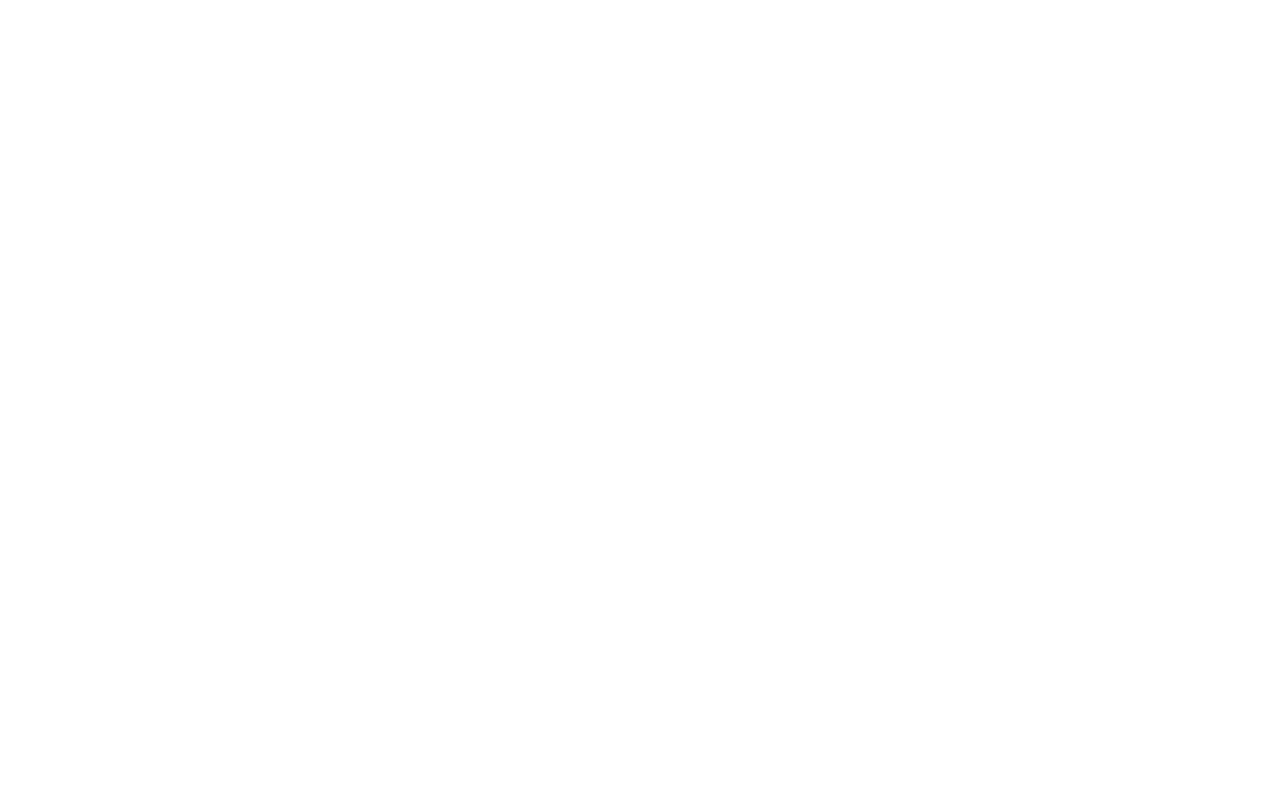
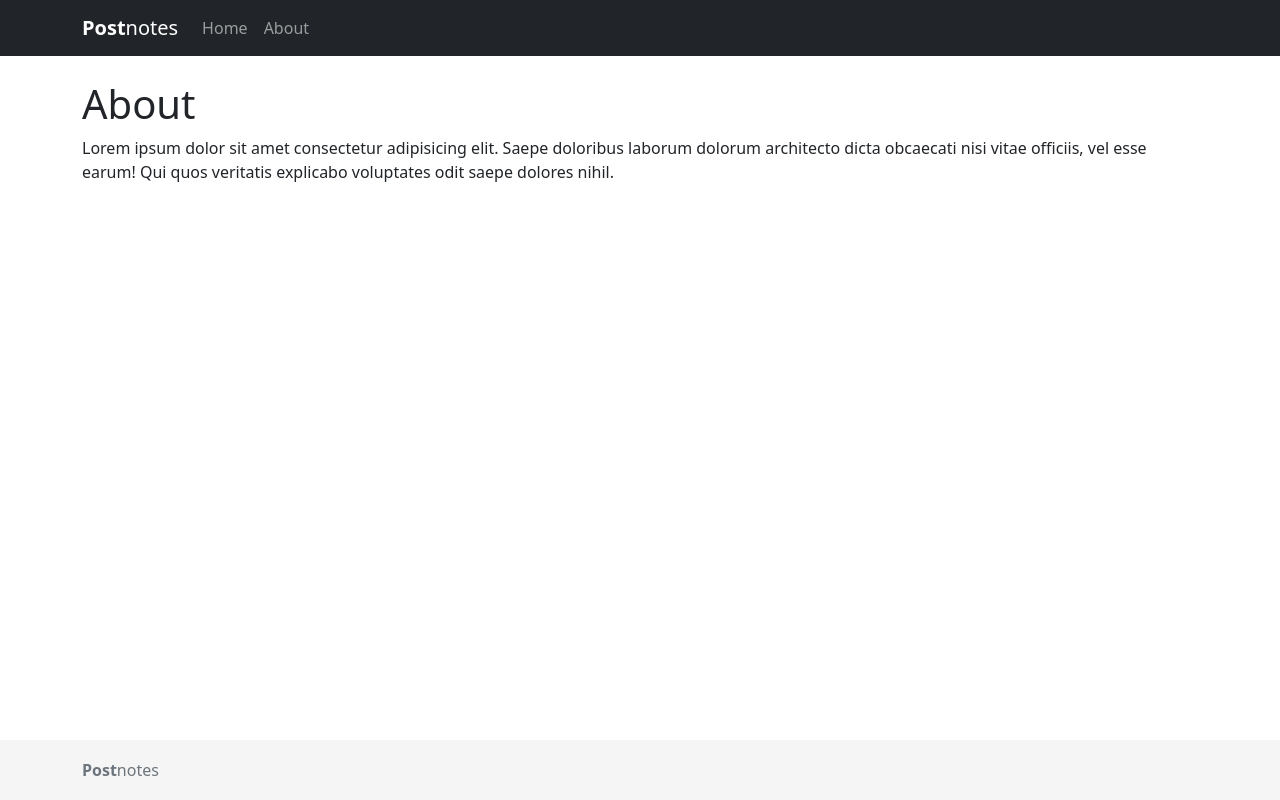
Before and after one commit to jicking/hw-post-notes, a Nuxt app: page /about in a window 1280 px wide. Before the commit this address had no page. Built offline with nearby package versions, Linux system fonts and the light colour scheme.

Commit message:
set about page and main nav links

```diff
--- a/layouts/defaultLayout.vue
+++ b/layouts/default.vue
@@ -1,5 +1,5 @@
 <template>
-  <div class="page-container d-flex flex-column ">
+  <div class="page-container d-flex flex-column">
     <nav class="navbar navbar-expand-md navbar-dark bg-dark mb-4">
       <div class="container">
         <a class="navbar-brand" href="#"><strong>Post</strong>notes</a>
@@ -17,12 +17,10 @@
         <div id="navbarCollapse" class="collapse navbar-collapse">
           <ul class="navbar-nav mr-auto">
             <li class="nav-item active">
-              <a class="nav-link" href="#"
-                >Home <span class="sr-only">(current)</span></a
-              >
+              <NuxtLink to="/" class="nav-link" href="#">Home</NuxtLink>
             </li>
             <li class="nav-item">
-              <a class="nav-link" href="#">Link</a>
+              <NuxtLink to="/about" class="nav-link" href="#">About</NuxtLink>
             </li>
           </ul>
           <!--<form class="form-inline mt-2 mt-md-0">
@@ -43,6 +41,12 @@
   </div>
 </template>
 
+<script>
+export default {
+    name: "DefaultLayout"
+}
+</script>
+
 <style scoped>
 body {
   overflow: visible;
--- /dev/null
+++ b/pages/about.vue
@@ -0,0 +1,18 @@
+<template>
+  <div class="container">
+    <div class="h1">About</div>
+    <p>
+      Lorem ipsum dolor sit amet consectetur adipisicing elit. Saepe doloribus
+      laborum dolorum architecto dicta obcaecati nisi vitae officiis, vel esse
+      earum! Qui quos veritatis explicabo voluptates odit saepe dolores nihil.
+    </p>
+  </div>
+</template>
+
+<script>
+export default {
+  name: 'AboutPage',
+}
+</script>
+
+<style></style>
```
